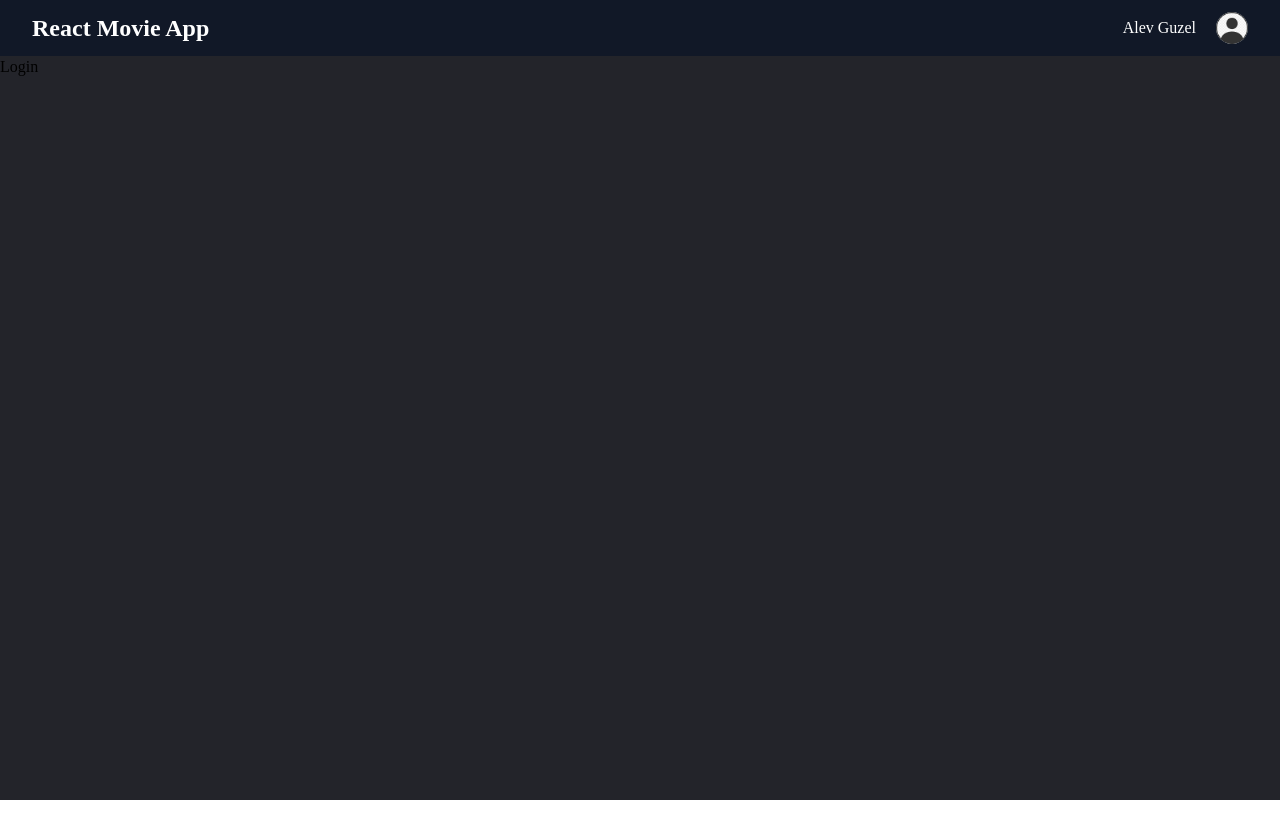
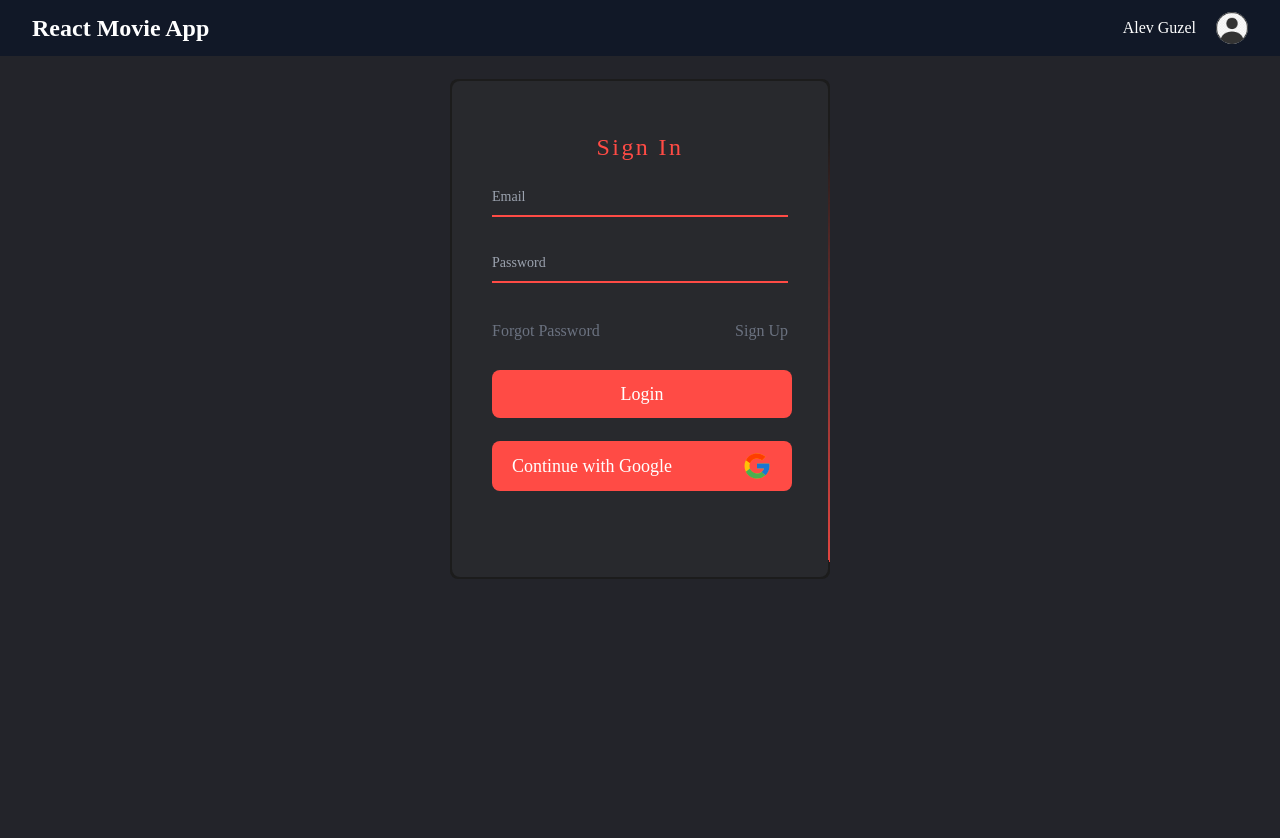
Before and after one commit to MrsGuzel/movie-app, a React (Create React App) app: page /login in a window 1280 px wide. Shown: the top 838 px of the page. Before the commit the page ends 800 px from the top, so only its background shows below. Built offline with nearby package versions, Linux system fonts and the light colour scheme; the HTML template or start-up script is replaced by a standard one.

Commit message:
add: login

```diff
--- a/src/context/AuthContext.js
+++ b/src/context/AuthContext.js
@@ -1,4 +1,4 @@
-import { createUserWithEmailAndPassword } from 'firebase/auth'
+import { createUserWithEmailAndPassword, signInWithEmailAndPassword } from 'firebase/auth'
 import React, { createContext } from 'react'
 import { auth } from '../auth/firebase'
 
@@ -10,16 +10,26 @@
             let userCredential = await createUserWithEmailAndPassword(auth, email, password)
             console.log(userCredential);
         } catch (error) {
-            console.log(error);
+            console.log(error.message);
         }
 
+    };
+
+    const signIn = async (email, password) => {
+        try {
+           let userCredential = await signInWithEmailAndPassword(auth, email, password)
+           console.log(userCredential);
+
+        } catch (error) {
+            console.log(error.message);
+        }
     }
 
-    const values={createUser}
+    const values={createUser, signIn}
 
   return (
     <AuthContext.Provider value={values}>{children}</AuthContext.Provider>
   )
 }
 
-export default AuthContextProvider
+export default AuthContextProvider;
--- a/src/pages/Login.jsx
+++ b/src/pages/Login.jsx
@@ -1,7 +1,57 @@
-import React from "react";
+import React, { useContext, useState } from "react";
+import GoogleIcon from "../assets/icons/GoogleIcon";
+import { AuthContext } from "../context/AuthContext";
+import { Link } from "react-router-dom";
 
 const Login = () => {
-  return <div>Login</div>;
+  const [email, setEmail] = useState("")
+  const [password, setPassword] = useState("")
+  const {singIn} = useContext(AuthContext)
+
+  const handleSubmit = (e) =>{
+    e.preventDefault(
+   singIn(email, password)
+    )
+  }
+  return (
+    <div className="overflow-hidden flex-1 h-screen justify-center items-center bg-[#23242a]">
+      <div
+        className={`mt-[3vh] mx-auto overflow-hidden relative w-[380px] h-[500px] rounded-[8px] bg-[#1c1c1c] before:content-[""] before:absolute before:w-[380px] before:h-[420px] before:top-[-50%] before:left-[-50%] after:content-[""] after:absolute after:w-[380px] after:h-[420px] after:top-[-50%] after:left-[-50%] custom-linear-gradient`}
+      >
+        <form onSubmit={handleSubmit} className="absolute inset-[2px] rounded-[8px] bg-gray-100 dark:bg-[#28292d] z-[10] flex flex-col py-[50px] px-[40px]">
+          <h2 className="text-red-main text-2xl font-[500] text-center tracking-[0.1em] mb-3">
+            Sign In
+          </h2>
+          <div className="relative z-0 w-full mb-6 group">
+            <input className="peer" name="floating_email" type="email" placeholder=" " required onChange={(e)=>setEmail(e.target.value)}/>
+            <label htmlFor="floating_email">Email</label>
+          </div>
+          <div className="relative z-0 w-full mb-6 group">
+            <input className="peer" name="floating_password" type="password" placeholder=" " required onChange={(e)=>setPassword(e.target.value)}/>
+            <label htmlFor="floating_password">Password</label>
+          </div>
+          <div className="flex justify-between">
+            <span
+              className="py-3 font-[0.75em] cursor-pointer decoration-none text-gray-500 hover:text-[#ff4b45]"
+            >
+              Forgot Password
+            </span>
+            <Link
+              className="py-3 font-[0.75em] cursor-pointer decoration-none text-gray-500 hover:text-[#ff4b45]"
+              to="/register"
+            >
+              Sign Up
+            </Link>
+          </div>
+          <button type="submit" className="btn-danger">Login</button>
+          <button type="button" className="btn-danger flex justify-between items-center">
+            Continue with Google
+            <GoogleIcon color="currentColor" />
+          </button>
+        </form>
+      </div>
+    </div>
+  );
 };
 
 export default Login;
```
